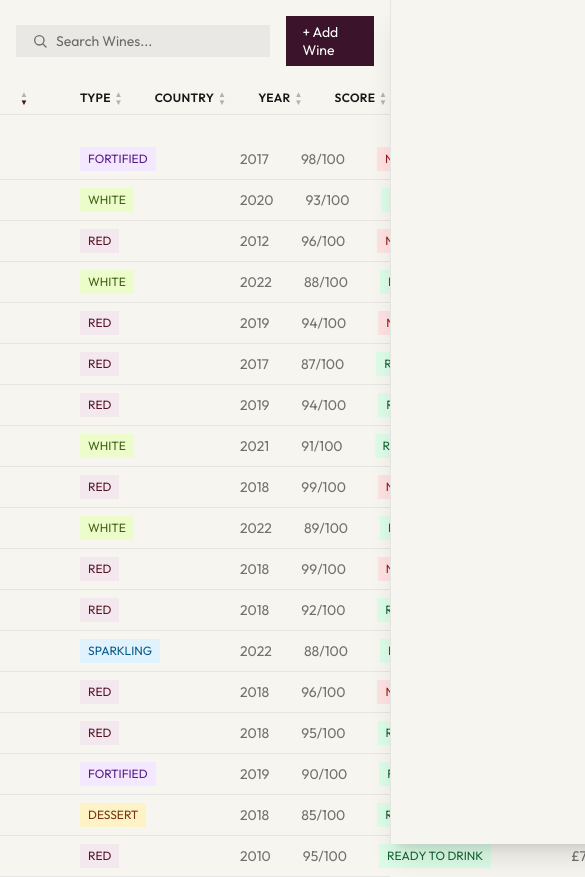
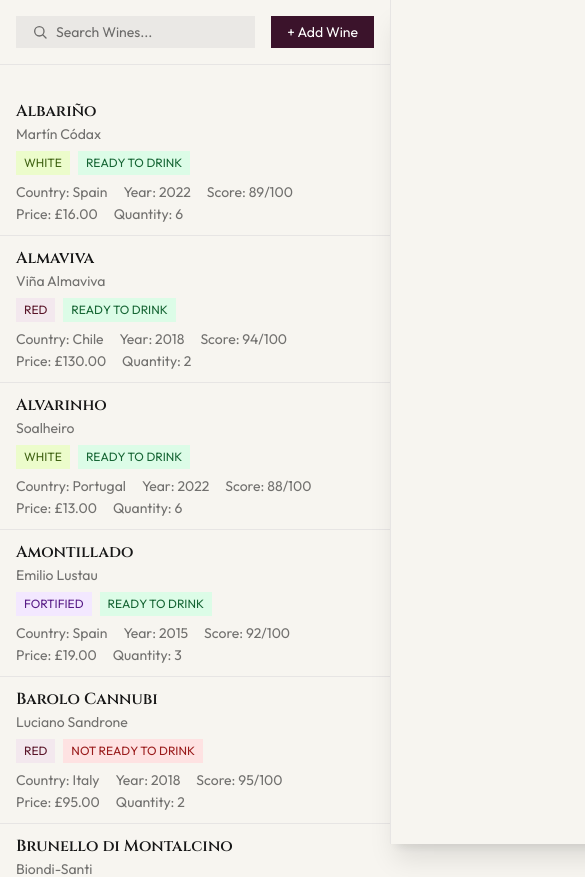
Before and after one commit to philippewisniewski/cella, a Next.js app: page / in a window 390 px wide. Shown: the top 877 px of the page, 585 px wide, since content can reach past the window. Built offline with nearby package versions, Linux system fonts and the light colour scheme.

Commit message:
Addition of reponsive components and responsive tailwind code.

```diff
--- /dev/null
+++ b/components/badges.ts
@@ -0,0 +1,14 @@
+import type { WineType } from '@/lib/types'
+
+// Map each wine type to its Data Badge colors (from the Paper Data Badges artboard).
+export const TYPE_BADGE: Record<WineType, string> = {
+    red: 'bg-type-red-bg text-type-red-fg',
+    white: 'bg-type-white-bg text-type-white-fg',
+    rosé: 'bg-type-rose-bg text-type-rose-fg',
+    sparkling: 'bg-type-sparkling-bg text-type-sparkling-fg',
+    fortified: 'bg-type-fortified-bg text-type-fortified-fg',
+    dessert: 'bg-type-dessert-bg text-type-dessert-fg',
+}
+
+// Shared badge styling: 12px uppercase, 8px/4px padding (matches the design).
+export const BADGE = 'inline-flex items-center px-2 py-1 text-xs uppercase'
--- a/components/columnHeader.tsx
+++ b/components/columnHeader.tsx
@@ -37,7 +37,7 @@
   }
 
   return (
-        <div className="flex items-center gap-8 bg-canvas px-4 py-2 text-xs font-semibold uppercase tracking-wide text-ink">
+        <div className="hidden lg:flex items-center gap-4 bg-canvas px-4 py-2 text-xs font-semibold uppercase tracking-wide text-ink">
       {COLUMNS.map((col) => {
         const active = col.key === sortKey
         return (
--- a/components/dashboard.tsx
+++ b/components/dashboard.tsx
@@ -33,7 +33,7 @@
   // Raw control values for the search bar and sort.
   const [searchText, setSearchText] = useState('')
   const [sortKey, setSortKey] = useState<SortKey>('name')
-  const [sortDir, setSortDir] = useState<SortDir>('desc')
+  const [sortDir, setSortDir] = useState<SortDir>('asc')
 
   // The list actually shown: start from all wines, then search → sort.
   // `useMemo` means this only recomputes when one of the inputs changes,
--- a/components/header.tsx
+++ b/components/header.tsx
@@ -22,7 +22,7 @@
         <header className="sticky top-0 z-10 border-b border-border bg-canvas">
             {/* Top row: search (left) + Add Wine button */}
             <div className="flex items-center justify-between gap-4 p-4">
-                <div className="w-[324px]">
+                <div className="flex-1 min-w-0">
                     <Search value={searchValue} onChange={onSearchChange} />
                 </div>
                 <Link
--- a/components/wineCard.tsx
+++ b/components/wineCard.tsx
@@ -1,21 +1,9 @@
-import type { Wine, WineType } from '@/lib/types'
-
-// Map each wine type to its Data Badge colors (from the Paper Data Badges artboard).
-const TYPE_BADGE: Record<WineType, string> = {
-    red: 'bg-type-red-bg text-type-red-fg',
-    white: 'bg-type-white-bg text-type-white-fg',
-    rosé: 'bg-type-rose-bg text-type-rose-fg',
-    sparkling: 'bg-type-sparkling-bg text-type-sparkling-fg',
-    fortified: 'bg-type-fortified-bg text-type-fortified-fg',
-    dessert: 'bg-type-dessert-bg text-type-dessert-fg',
-}
-
-// Shared badge styling: 12px uppercase, 8px/4px padding (matches the design).
-const BADGE = 'inline-flex items-center px-2 py-1 text-xs uppercase'
+import type { Wine } from '@/lib/types'
+import { TYPE_BADGE, BADGE } from './badges'
 
 export default function WineCard({ wine }: { wine: Wine }) {
     return (
-        <div className="flex items-center gap-8 px-4 py-2 border-b border-border hover:bg-ink/5">
+        <div className="flex items-center gap-4 px-4 py-2 border-b border-border hover:bg-ink/5">
             <span className="flex-1 min-w-0 font-display font-semibold text-base truncate">
                 {wine.name}
             </span>
--- /dev/null
+++ b/components/wineCardResponsive.tsx
@@ -0,0 +1,53 @@
+import type { Wine } from '@/lib/types'
+import { TYPE_BADGE, BADGE } from './badges'
+
+// A single muted stat line (label + value) used in the stacked layout.
+const statLine = (label: string, value: string) => (
+    <span className="text-sm text-muted">
+        {label}: {value}
+    </span>
+)
+
+/**
+ * WineCardResponsive — the mobile variant of a wine row.
+ *
+ * Below the `sm` breakpoint the horizontal 9-column table is hidden and this
+ * stacked card is shown instead, so long names never get cropped. Layout and
+ * type/ready badges mirror the Paper `WineCardResponsive` artboard.
+ */
+export function WineCardResponsive({ wine }: { wine: Wine }) {
+    return (
+        <div className="flex flex-col gap-2 px-4 py-3 border-b border-border">
+            {/* Name + producer */}
+            <div className="flex flex-col gap-1">
+                <span className="font-display text-base font-semibold text-ink">
+                    {wine.name}
+                </span>
+                <span className="text-sm text-muted">{wine.producer}</span>
+            </div>
+
+            {/* Type + Ready badges */}
+            <div className="flex flex-wrap items-center gap-2">
+                <span className={`${BADGE} ${TYPE_BADGE[wine.type]}`}>{wine.type}</span>
+                <span
+                    className={`${BADGE} ${
+                        wine.readyToDrink
+                            ? 'bg-ready-bg text-ready-fg'
+                            : 'bg-notready-bg text-notready-fg'
+                    }`}
+                >
+                    {wine.readyToDrink ? 'Ready to drink' : 'Not ready to drink'}
+                </span>
+            </div>
+
+            {/* Remaining details as muted stat lines */}
+            <div className="flex flex-wrap items-center gap-x-4 gap-y-1">
+                {statLine('Country', wine.country)}
+                {statLine('Year', String(wine.year))}
+                {statLine('Score', `${wine.score}/100`)}
+                {statLine('Price', `£${wine.price.toFixed(2)}`)}
+                {statLine('Quantity', String(wine.quantity))}
+            </div>
+        </div>
+    )
+}
--- /dev/null
+++ b/components/wineCardTablet.tsx
@@ -0,0 +1,41 @@
+import type { Wine } from '@/lib/types'
+import { TYPE_BADGE, BADGE } from './badges'
+
+/**
+ * WineCardTablet — the tablet variant of a wine row.
+ *
+ * Between the `sm` and `lg` breakpoints the inline table is too wide and the
+ * fully-stacked card leaves whitespace on the right, so this middle layout
+ * keeps the wine name on its own full-width row and wraps the remaining data
+ * points (producer, badges, stats) onto a second row that fills the width.
+ */
+export function WineCardTablet({ wine }: { wine: Wine }) {
+    return (
+        <div className="flex flex-col gap-2 px-4 py-3 border-b border-border">
+            {/* Row 1: wine name spans the full width. */}
+            <span className="font-display text-base font-semibold text-ink truncate">
+                {wine.name}
+            </span>
+
+            {/* Row 2: producer + badges + stats, wrapping to use the width. */}
+            <div className="flex flex-wrap items-center gap-x-4 gap-y-1">
+                <span className="text-sm text-muted">{wine.producer}</span>
+                <span className={`${BADGE} ${TYPE_BADGE[wine.type]}`}>{wine.type}</span>
+                <span
+                    className={`${BADGE} ${
+                        wine.readyToDrink
+                            ? 'bg-ready-bg text-ready-fg'
+                            : 'bg-notready-bg text-notready-fg'
+                    }`}
+                >
+                    {wine.readyToDrink ? 'Ready to drink' : 'Not ready to drink'}
+                </span>
+                <span className="text-sm text-muted">Country: {wine.country}</span>
+                <span className="text-sm text-muted">Year: {wine.year}</span>
+                <span className="text-sm text-muted">Score: {wine.score}/100</span>
+                <span className="text-sm text-muted">£{wine.price.toFixed(2)}</span>
+                <span className="text-sm text-muted">Qty: {wine.quantity}</span>
+            </div>
+        </div>
+    )
+}
--- a/components/wineForm.tsx
+++ b/components/wineForm.tsx
@@ -94,16 +94,16 @@
     )
 
     return (
-        <div className="flex gap-8 p-4">
-            <div className="flex-1">
+        <div className="flex flex-col gap-8 p-4 md:flex-row md:gap-8">
+            <div className="md:flex-1">
                 <h2 className="font-display text-2xl font-semibold leading-[30px]">
                     {wine ? 'Edit Wine' : 'Add Wine'}
                 </h2>
             </div>
 
-            <div className="flex flex-1 flex-col gap-8">
+            <div className="flex flex-col gap-8 md:flex-1">
                 {/* Row 1 */}
-                <div className="flex gap-5">
+                <div className="flex flex-col gap-5 md:flex-row md:gap-5">
                     {field(
                         'Wine Name',
                         <input
@@ -123,7 +123,7 @@
                 </div>
 
                 {/* Row 2 */}
-                <div className="flex gap-5">
+                <div className="flex flex-col gap-5 md:flex-row md:gap-5">
                     {field(
                         'Type',
                         <select
@@ -152,7 +152,7 @@
                 </div>
 
                 {/* Row 3 */}
-                <div className="flex gap-5">
+                <div className="flex flex-col gap-5 md:flex-row md:gap-5">
                     {field(
                         'Year',
                         <input
@@ -174,7 +174,7 @@
                 </div>
 
                 {/* Row 4 */}
-                <div className="flex gap-5">
+                <div className="flex flex-col gap-5 md:flex-row md:gap-5">
                     {field(
                         'Appellation',
                         <input
@@ -195,7 +195,7 @@
                 </div>
 
                 {/* Row 5 */}
-                <div className="flex gap-5">
+                <div className="flex flex-col gap-5 md:flex-row md:gap-5">
                     {field(
                         'Alcoholic Strength',
                         <input
@@ -219,7 +219,7 @@
                 </div>
 
                 {/* Row 6 */}
-                <div className="flex gap-5">
+                <div className="flex flex-col gap-5 md:flex-row md:gap-5">
                     {field(
                         'Country',
                         <input
@@ -239,7 +239,7 @@
                 </div>
 
                 {/* Row 7 */}
-                <div className="flex gap-5">
+                <div className="flex flex-col gap-5 md:flex-row md:gap-5">
                     {field(
                         'Score (Out of 100)',
                         <input
@@ -262,7 +262,7 @@
                 </div>
 
                 {/* Row 8 */}
-                <div className="flex gap-5">
+                <div className="flex flex-col gap-5 md:flex-row md:gap-5">
                     {field(
                         'Address',
                         <input
--- a/components/wineList.tsx
+++ b/components/wineList.tsx
@@ -2,6 +2,8 @@
 
 import type { Wine } from '@/lib/types'
 import WineCard from './wineCard'
+import { WineCardResponsive } from './wineCardResponsive'
+import { WineCardTablet } from './wineCardTablet'
 
 /**
  * WineList Component
@@ -26,14 +28,25 @@
 }) {
     return (
         <div>
-            {/* One clickable row per wine. */}
+            {/* One clickable row per wine. Three responsive tiers:
+                - >= lg (1024px): horizontal table row
+                - sm..lg (640-1023px): tablet layout (name row + wrapping data)
+                - < sm (639px): fully-stacked card */}
             {wines.map((wine) => (
                 <div
                     key={wine.id}
                     onClick={() => onSelect(wine)}
                     className="cursor-pointer"
                 >
-                    <WineCard wine={wine} />
+                    <div className="hidden lg:block">
+                        <WineCard wine={wine} />
+                    </div>
+                    <div className="hidden sm:block lg:hidden">
+                        <WineCardTablet wine={wine} />
+                    </div>
+                    <div className="sm:hidden">
+                        <WineCardResponsive wine={wine} />
+                    </div>
                 </div>
             ))}
         </div>
```
